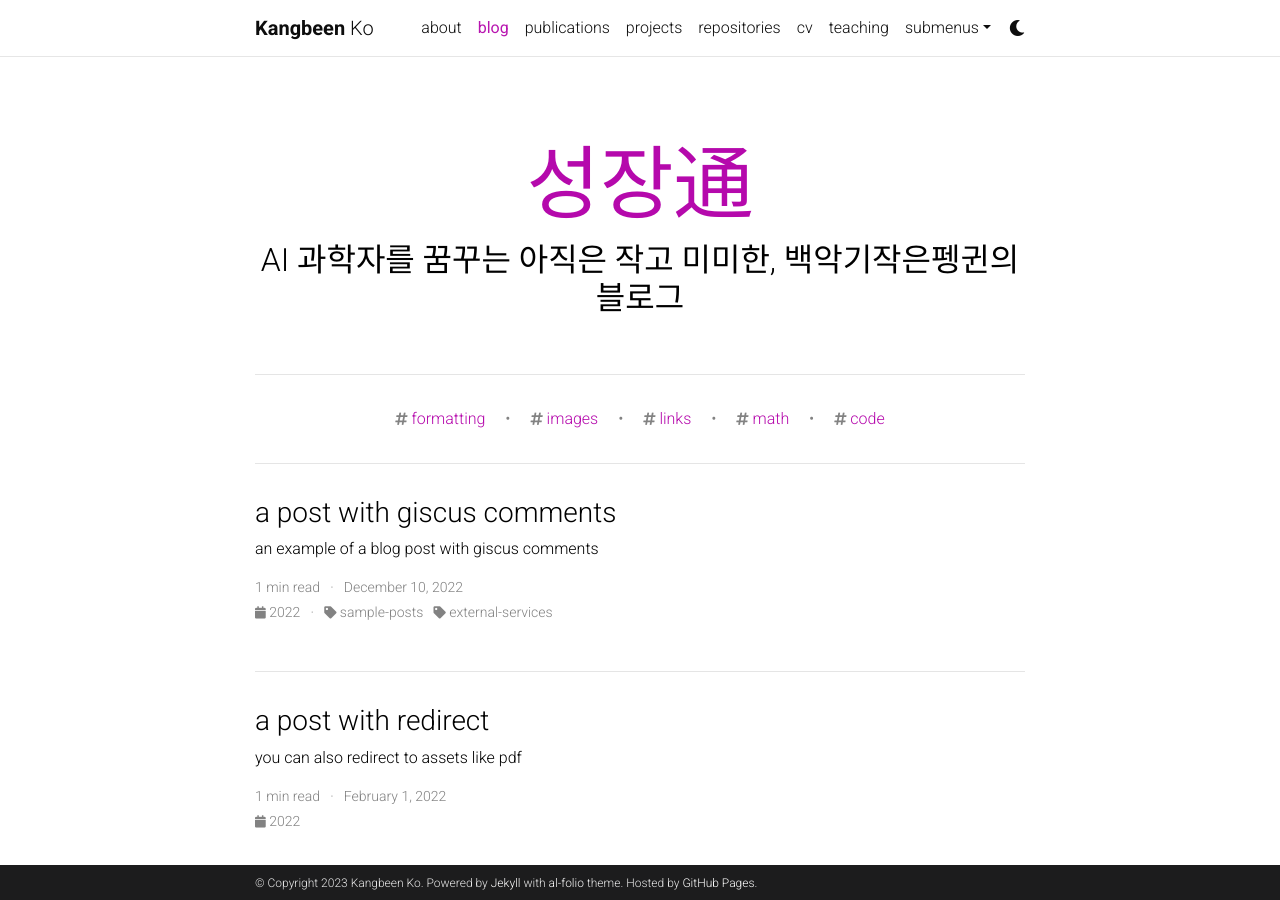
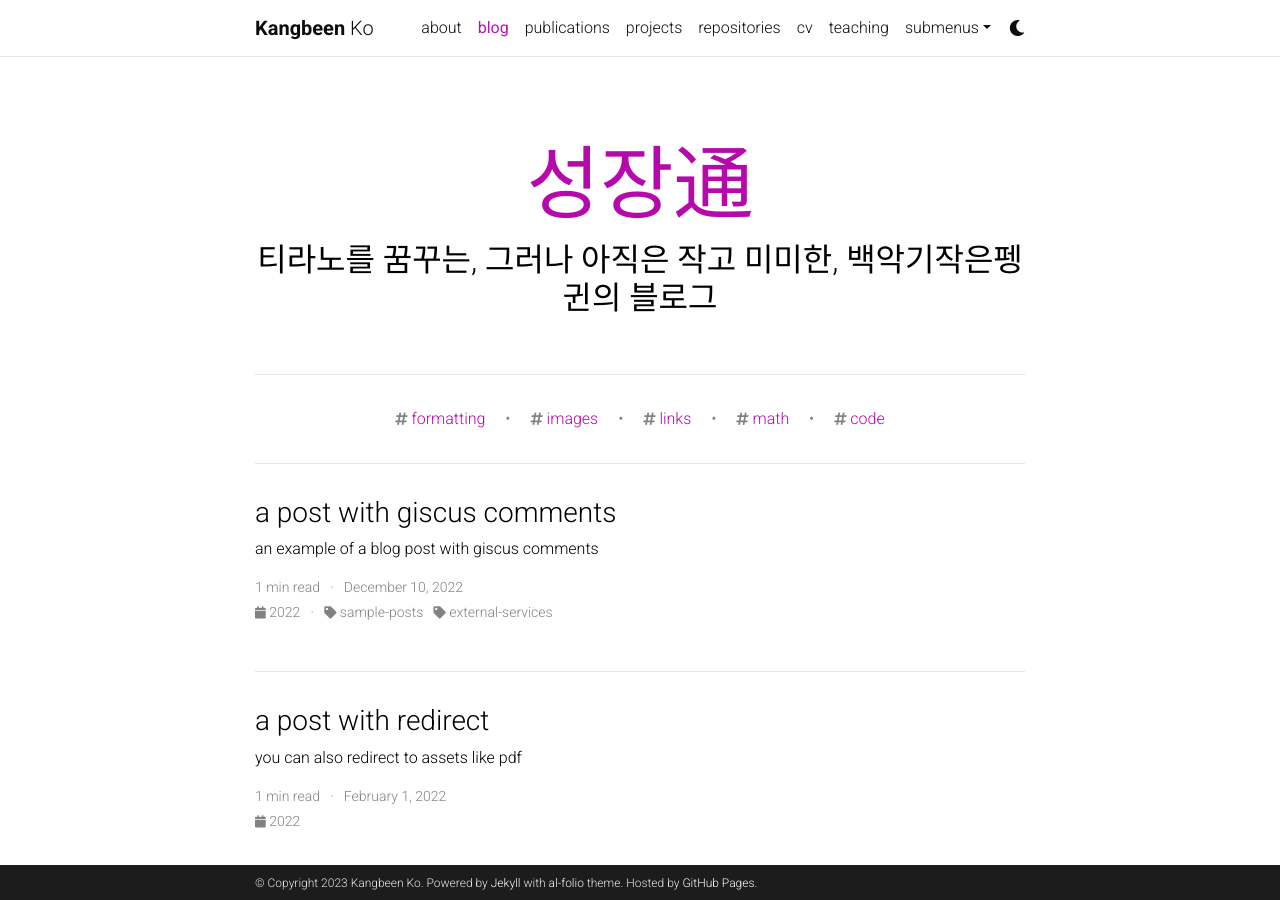
Before and after one commit to KevinTheRainmaker/KevinTheRainmaker.github.io, a Jekyll site: the page built from blog/index.html, in a window 1280 px wide and 900 px high. Built offline with Jekyll 4.4.1, drawn with Linux system fonts in a browser that asks for light colours; the list of posts is cut into pages by our own code; comment, search, counter and statistics services are not loaded; a style sheet for code colours, icons or effects is not loaded.

Commit message:
docs: blod desc

```diff
--- a/_config.yml
+++ b/_config.yml
@@ -98,7 +98,7 @@ bing_site_verification: # out your bing-site-verification ID (Bing Webmaster)
 
 blog_name: 성장通 # blog_name will be displayed in your blog page
 blog_nav_title: blog # your blog must have a title for it to be displayed in the nav bar
-blog_description: AI 과학자를 꿈꾸는 아직은 작고 미미한, 백악기작은펭귄의 블로그
+blog_description: 티라노를 꿈꾸는, 그러나 아직은 작고 미미한, 백악기작은펭귄의 블로그
 permalink: /blog/:year/:title/
 
 # Pagination
```
